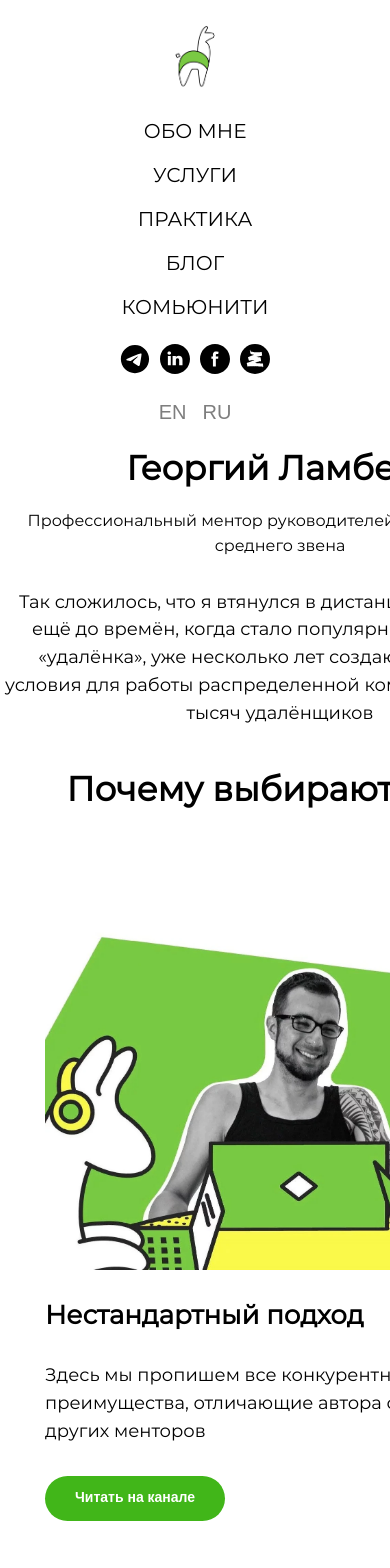
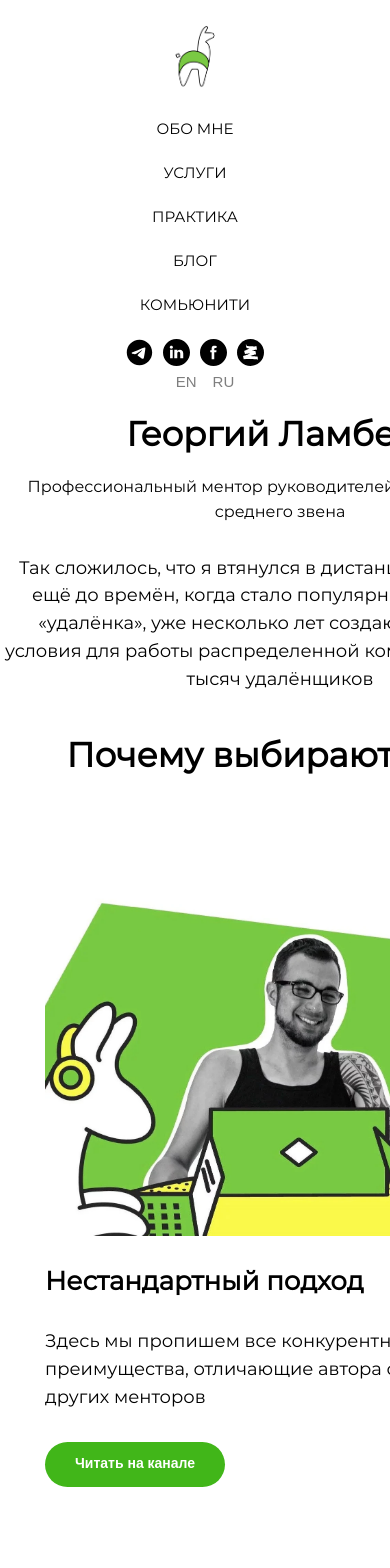
Before and after one commit to ITGirls-PM/developers, a Next.js app: page /about in a window 390 px wide. Shown: the top 1568 px of the page. Built offline with nearby package versions, Linux system fonts and the light colour scheme.

Commit message:
fixed header adaptive

```diff
--- a/src/app/about/page.jsx
+++ b/src/app/about/page.jsx
@@ -16,17 +16,24 @@ export default function About() {
       if (validateEmail(email)) {
           console.log('Электронный адрес:', email);
       }
+
   };
 
   const validateEmail = (value) => {
       const regex = /^[^\s@]+@[^\s@]+\.[^\s@]+$/;
-      if (!regex.test(value)) {
-          setEmailError('Введите корректный email');
+      if(value == ''){
+        setEmailError('Заполните это поле');
           return false;
+      }
+      else if (!regex.test(value)) {
+        setEmailError('');
+        setEmailError('Введите корректный email');
+        return false;
       } else {
           setEmailError('');
           return true;
       }
+
   };
     return (
         <div className={style['about']}>
@@ -40,7 +47,15 @@ export default function About() {
                     <span>
                         <div className={style['about__cards_title']}>Нестандартный подход</div>
                         <div className={style['about__cards_text']}>Здесь мы пропишем все конкурентные преимущества, отличающие автора от других менторов</div>
-                        <div ><button className={style['about__cards_btn']}>Читать на канале</button></div>
+                        <div >
+                            <Link
+                            href='https://t.me/remotellamascom'
+                            target='_blank'
+                            rel='noopener noreferrer'
+                            aria-label='Telegram link'>
+                            <button className={style['about__cards_btn']}>Читать на канале</button>
+                            </Link>
+                        </div>
                     </span>
                     <span className={style['about__cards_img']}>
                         <Image alt='meeting image' src={Meeting} width={470} height={340}/>
@@ -62,11 +77,16 @@ export default function About() {
                             </ul>
                         </div>
                         <div>
-                            <input type="text" name="email" className={style['about__cards_email']} placeholder='Ваш email для рассылки' onChange={(e) => {setEmail(e.target.value);
-          validateEmail(e.target.value)}}/>
-          <button className={style['about__cards_btn']} onClick={handleSubmit}>Подписаться</button>
-          {emailError && <div>{emailError}</div>}
-
+                            <input
+                            type="text"
+                            name="email"
+                            className={style['about__cards_email']}
+                            placeholder='Ваш email для рассылки'
+                            required
+                            onChange={(e) => {setEmail(e.target.value);
+                            validateEmail(e.target.value)}}/>
+                            <button className={style['about__cards_btn']} onClick={handleSubmit}>Подписаться</button>
+                            {emailError && <div style={{ fontSize: 12, color: 'green' }}>{emailError}</div>}
                         </div>
                     </span>
                 </div>
--- a/src/app/about/style.module.scss
+++ b/src/app/about/style.module.scss
@@ -1,4 +1,5 @@
 .about{
+    width: 100%;
     display: grid;
     justify-items: center;
     gap: 20px;
--- a/src/components/Header/index.jsx
+++ b/src/components/Header/index.jsx
@@ -42,8 +42,8 @@ export default function Header() {
           <Image
             alt='telegram2Icon'
             src={telegramLogo}
-            width={30}
-            height={30}
+            width={27}
+            height={27}
           />
         </a>
         <a
@@ -51,14 +51,14 @@ export default function Header() {
           target='_blank'
           aria-label='LinkedIn link'
         >
-          <Image alt='linkedInIcon' src={linkedInLogo} width={30} height={30} />
+          <Image alt='linkedInIcon' src={linkedInLogo} width={27} height={27} />
         </a>
         <a
           href='https://www.facebook.com/egorkalambert'
           target='_blank'
           aria-label='Facebook link'
         >
-          <Image alt='facebookIcon' src={facebookLogo} width={30} height={30} />
+          <Image alt='facebookIcon' src={facebookLogo} width={27} height={27} />
         </a>
         <a
           href='https://setka.ru/accounts/4556 '
@@ -68,8 +68,8 @@ export default function Header() {
           <Image
             alt='setkaIcon'
             src={setkaLogo}
-            width={30}
-            height={30}
+            width={27}
+            height={27}
             style={{ borderRadius: 20 }}
           />
         </a>
--- a/src/components/Header/style.module.scss
+++ b/src/components/Header/style.module.scss
@@ -7,11 +7,14 @@
     width: 100%;
     padding: 20px 40px;
     box-sizing: border-box;
-    @media screen and (max-width: 1075px) {
+    @media screen and (max-width: 838px) {
         flex-direction: column;
         align-items: center;
         text-align: center;
         position:relative;
+    }
+    @media screen and (max-width: 1175px) {
+
     }
 
 
@@ -26,9 +29,15 @@
         padding: 0;
         margin: 25px;
 
-        @media screen and (max-width: 1075px) {
+        @media screen and (max-width: 838px) {
             flex-direction: column;
             gap: 20px;
+            font-size: 20px;
+        }
+
+        @media screen and (max-width: 1175px) {
+            font-size: 15px;
+            gap: 25px;
         }
 
         & > li > a {
@@ -76,7 +85,7 @@
         &:last-of-type{
             border-radius: 20px}
 
-        @media screen and (max-width: 1075px) {
+        @media screen and (max-width: 1175px) {
             margin-left: 0;
         }
 
@@ -86,13 +95,12 @@
     }
     &__buttons {
         display: flex;
-        align-self: center;
+        align-items: center;
         justify-content: center;
         margin-left: 30px;
 
-        @media screen and (max-width: 1075px) {
-            margin-left: 0;
-            margin-top: 20px;
+        @media screen and (max-width: 1175px) {
+            margin-left: 20px;
         }
 
         & > button  {
@@ -106,6 +114,9 @@
             &:hover {
                 border: solid 2px #7AC943;
             }
+            @media screen and (max-width: 1175px) {
+                font-size: 15px;
+            }
         }
 
     }
```
Also changed, not shown: 1 other file (tests, documents, lock files or other folders).
